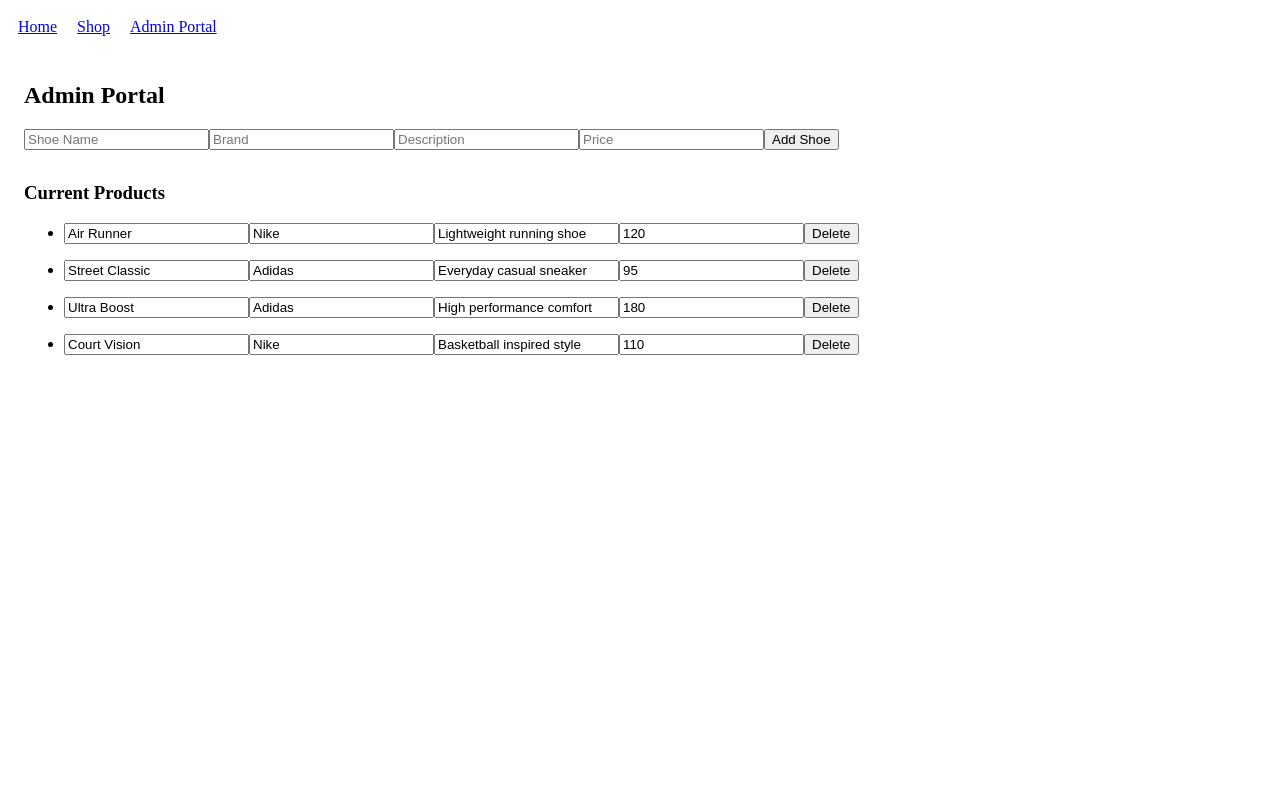
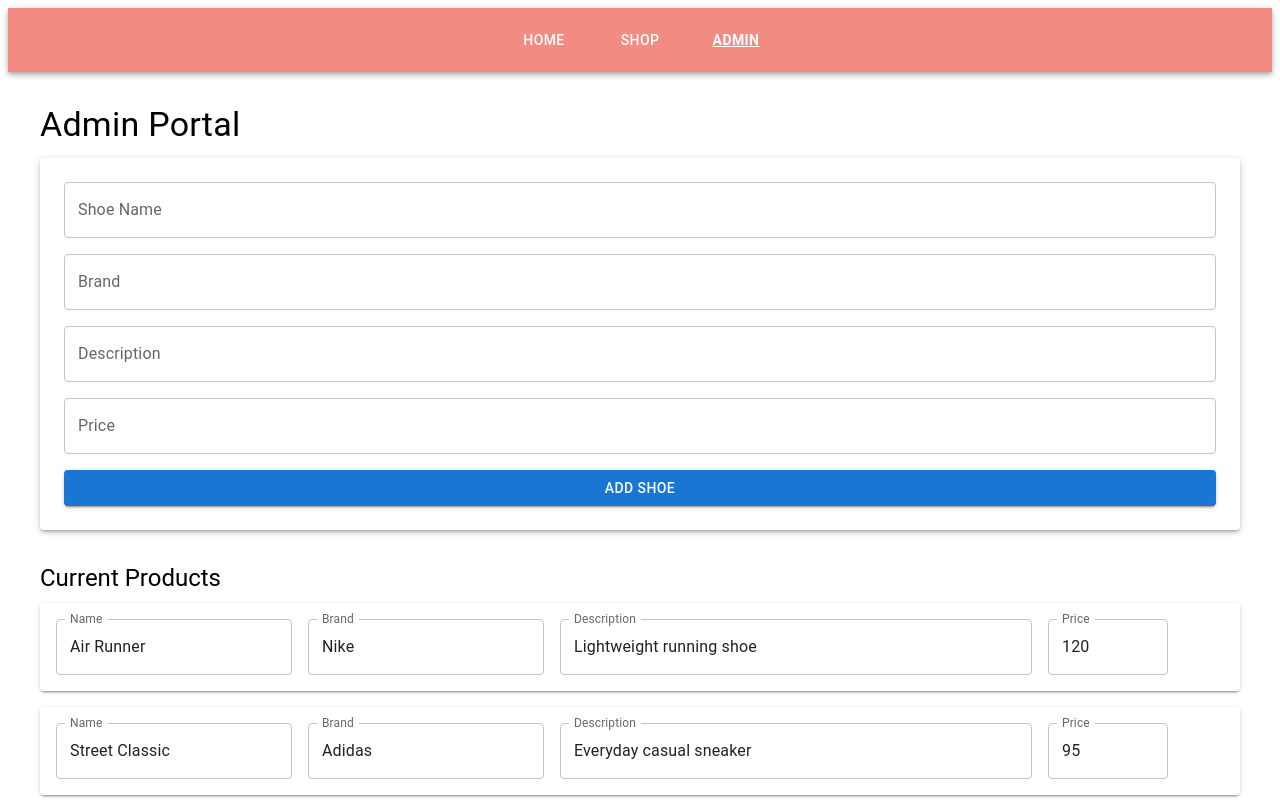
Before and after one commit to trystonproffit-jpg/React-Based-Personal-Project-Showcase-App, a React (Vite) app in the folder shoes-for-yous/: page /admin in a window 1280 px wide. Shown: the top 800 px of the page. Built offline with nearby package versions, Linux system fonts and the light colour scheme; data requests are answered from the project's data file; some icons are missing.

Commit message:
Added Styling, Finished

```diff
--- a/shoes-for-yous/db.json
+++ b/shoes-for-yous/db.json
@@ -27,6 +27,118 @@
       "brand": "Nike",
       "description": "Basketball inspired style",
       "price": 110
+    },
+    {
+      "id": 5,
+      "name": "Gel-Kayano",
+      "brand": "Asics",
+      "description": "Stability running shoe with cushioning",
+      "price": 150
+    },
+    {
+      "id": 6,
+      "name": "Classic Leather",
+      "brand": "Reebok",
+      "description": "Retro casual sneaker",
+      "price": 85
+    },
+    {
+      "id": 7,
+      "name": "Zoom Fly",
+      "brand": "Nike",
+      "description": "Fast and responsive running shoe",
+      "price": 160
+    },
+    {
+      "id": 8,
+      "name": "Superstar",
+      "brand": "Adidas",
+      "description": "Iconic street-style sneaker",
+      "price": 100
+    },
+    {
+      "id": 9,
+      "name": "RS-X",
+      "brand": "Puma",
+      "description": "Bold design with retro vibe",
+      "price": 130
+    },
+    {
+      "id": 10,
+      "name": "Old Skool",
+      "brand": "Vans",
+      "description": "Skateboard classic low-top",
+      "price": 70
+    },
+    {
+      "id": 11,
+      "name": "Chuck Taylor",
+      "brand": "Converse",
+      "description": "Timeless high-top sneaker",
+      "price": 65
+    },
+    {
+      "id": 12,
+      "name": "Air Max 270",
+      "brand": "Nike",
+      "description": "Max cushioning and sleek design",
+      "price": 150
+    },
+    {
+      "id": 13,
+      "name": "RS Dreamer",
+      "brand": "Puma",
+      "description": "Basketball-inspired high performance",
+      "price": 140
+    },
+    {
+      "id": 14,
+      "name": "Nano X",
+      "brand": "Reebok",
+      "description": "Cross-training shoe for versatility",
+      "price": 130
+    },
+    {
+      "id": 15,
+      "name": "Air Force 1",
+      "brand": "Nike",
+      "description": "Iconic everyday sneaker",
+      "price": 120
+    },
+    {
+      "id": 16,
+      "name": "Gazelle",
+      "brand": "Adidas",
+      "description": "Classic low-profile sneaker",
+      "price": 90
+    },
+    {
+      "id": 17,
+      "name": "Pegasus Trail",
+      "brand": "Nike",
+      "description": "Lightweight trail running shoe",
+      "price": 130
+    },
+    {
+      "id": 18,
+      "name": "Court Royale",
+      "brand": "Nike",
+      "description": "Clean retro tennis-inspired sneaker",
+      "price": 85
+    },
+    {
+      "id": 19,
+      "name": "Club C 85",
+      "brand": "Reebok",
+      "description": "Classic tennis silhouette",
+      "price": 80
+    },
+    {
+      "id": 20,
+      "name": "Authentic",
+      "brand": "Vans",
+      "description": "Simple and durable low-top sneaker",
+      "price": 60
     }
   ]
 }
--- a/shoes-for-yous/src/Components/Navbar.jsx
+++ b/shoes-for-yous/src/Components/Navbar.jsx
@@ -1,13 +1,57 @@
-import { Link } from "react-router-dom"
+import { AppBar, Toolbar, Typography, Box, Button } from "@mui/material";
+import { NavLink } from "react-router-dom";
 
 function Navbar() {
-    return (
-        <nav style={{ display: "flex", gap: "20px", padding: "10px" }}>
-            <Link to="/">Home</Link>
-            <Link to="/shop">Shop</Link>
-            <Link to="/admin">Admin Portal</Link>
-        </nav>
-    )
+  const navColor = "#f28b82";
+
+  const activeStyle = {
+    fontWeight: "bold",
+    textDecoration: "underline",
+  };
+
+  return (
+    <AppBar position="static" sx={{ backgroundColor: navColor }}>
+      <Toolbar sx={{ justifyContent: "center" }}>
+        <Box sx={{ display: "flex", gap: 4 }}>
+          <Button
+            component={NavLink}
+            to="/"
+            sx={{
+              color: "white",
+              "&:hover": { color: "#fff9f9" },
+            }}
+            style={({ isActive }) => (isActive ? activeStyle : undefined)}
+          >
+            Home
+          </Button>
+
+          <Button
+            component={NavLink}
+            to="/shop"
+            sx={{
+              color: "white",
+              "&:hover": { color: "#fff9f9" },
+            }}
+            style={({ isActive }) => (isActive ? activeStyle : undefined)}
+          >
+            Shop
+          </Button>
+
+          <Button
+            component={NavLink}
+            to="/admin"
+            sx={{
+              color: "white",
+              "&:hover": { color: "#fff9f9" },
+            }}
+            style={({ isActive }) => (isActive ? activeStyle : undefined)}
+          >
+            Admin
+          </Button>
+        </Box>
+      </Toolbar>
+    </AppBar>
+  );
 }
 
 export default Navbar;
--- a/shoes-for-yous/src/pages/Admin.jsx
+++ b/shoes-for-yous/src/pages/Admin.jsx
@@ -1,4 +1,6 @@
 import { useState } from "react";
+import { TextField, Button, Box, Typography, Paper, IconButton } from "@mui/material";
+import DeleteIcon from "@mui/icons-material/Delete";
 
 function Admin({ products, setProducts }) {
   const [name, setName] = useState("");
@@ -13,13 +15,11 @@ function Admin({ products, setProducts }) {
     if (!name || !brand || !description || !price) return;
 
     const newProduct = { name, brand, description, price: Number(price) };
-
     const res = await fetch(API_URL, {
       method: "POST",
       headers: { "Content-Type": "application/json" },
       body: JSON.stringify(newProduct),
     });
-
     const savedProduct = await res.json();
     setProducts([...products, savedProduct]);
 
@@ -31,13 +31,11 @@ function Admin({ products, setProducts }) {
 
   const handleProductChange = async (id, key, value) => {
     const newValue = key === "price" ? Number(value) : value;
-
     const res = await fetch(`${API_URL}/${id}`, {
       method: "PATCH",
       headers: { "Content-Type": "application/json" },
       body: JSON.stringify({ [key]: newValue }),
     });
-
     const updatedProduct = await res.json();
     setProducts(products.map((p) => (p.id === id ? updatedProduct : p)));
   };
@@ -48,30 +46,76 @@ function Admin({ products, setProducts }) {
   };
 
   return (
-    <div style={{ padding: "1rem" }}>
-      <h2>Admin Portal</h2>
+    <Box sx={{ padding: 4 }}>
+      <Typography variant="h4" gutterBottom>
+        Admin Portal
+      </Typography>
 
-      <form onSubmit={handleSubmit} style={{ marginBottom: "2rem" }}>
-        <input type="text" placeholder="Shoe Name" value={name} onChange={(e) => setName(e.target.value)} />
-        <input type="text" placeholder="Brand" value={brand} onChange={(e) => setBrand(e.target.value)} />
-        <input type="text" placeholder="Description" value={description} onChange={(e) => setDescription(e.target.value)} />
-        <input type="number" placeholder="Price" value={price} onChange={(e) => setPrice(e.target.value)} />
-        <button type="submit">Add Shoe</button>
-      </form>
+      {/* Add Product Form */}
+      <Paper sx={{ padding: 3, marginBottom: 4 }} elevation={3}>
+        <Box
+          component="form"
+          onSubmit={handleSubmit}
+          sx={{ display: "flex", flexDirection: "column", gap: 2 }}
+        >
+          <TextField label="Shoe Name" value={name} onChange={(e) => setName(e.target.value)} />
+          <TextField label="Brand" value={brand} onChange={(e) => setBrand(e.target.value)} />
+          <TextField
+            label="Description"
+            value={description}
+            onChange={(e) => setDescription(e.target.value)}
+          />
+          <TextField
+            label="Price"
+            type="number"
+            value={price}
+            onChange={(e) => setPrice(e.target.value)}
+          />
+          <Button type="submit" variant="contained" color="primary">
+            Add Shoe
+          </Button>
+        </Box>
+      </Paper>
 
-      <h3>Current Products</h3>
-      <ul>
+      {/* Products List */}
+      <Typography variant="h5" gutterBottom>
+        Current Products
+      </Typography>
+      <Box sx={{ display: "flex", flexDirection: "column", gap: 2 }}>
         {products.map((product) => (
-          <li key={product.id} style={{ marginBottom: "1rem" }}>
-            <input type="text" value={product.name} onChange={(e) => handleProductChange(product.id, "name", e.target.value)} />
-            <input type="text" value={product.brand} onChange={(e) => handleProductChange(product.id, "brand", e.target.value)} />
-            <input type="text" value={product.description} onChange={(e) => handleProductChange(product.id, "description", e.target.value)} />
-            <input type="number" value={product.price} onChange={(e) => handleProductChange(product.id, "price", e.target.value)} />
-            <button onClick={() => handleDelete(product.id)}>Delete</button>
-          </li>
+          <Paper key={product.id} sx={{ padding: 2, display: "flex", alignItems: "center", gap: 2 }} elevation={2}>
+            <TextField
+              label="Name"
+              value={product.name}
+              onChange={(e) => handleProductChange(product.id, "name", e.target.value)}
+              sx={{ flex: 1 }}
+            />
+            <TextField
+              label="Brand"
+              value={product.brand}
+              onChange={(e) => handleProductChange(product.id, "brand", e.target.value)}
+              sx={{ flex: 1 }}
+            />
+            <TextField
+              label="Description"
+              value={product.description}
+              onChange={(e) => handleProductChange(product.id, "description", e.target.value)}
+              sx={{ flex: 2 }}
+            />
+            <TextField
+              label="Price"
+              type="number"
+              value={product.price}
+              onChange={(e) => handleProductChange(product.id, "price", e.target.value)}
+              sx={{ width: 120 }}
+            />
+            <IconButton color="error" onClick={() => handleDelete(product.id)}>
+              <DeleteIcon />
+            </IconButton>
+          </Paper>
         ))}
-      </ul>
-    </div>
+      </Box>
+    </Box>
   );
 }
 
--- a/shoes-for-yous/src/pages/Shop.jsx
+++ b/shoes-for-yous/src/pages/Shop.jsx
@@ -1,15 +1,56 @@
+import { Box, Typography, Paper } from "@mui/material";
+
 function Shop({ products }) {
   return (
-    <div>
-      <h2>Shop</h2>
-      <ul>
+    <Box
+      sx={{
+        minHeight: "100vh",
+        padding: 4,
+        display: "flex",
+        flexDirection: "column",
+        alignItems: "center", // centers content horizontally
+        gap: 3,
+        backgroundColor: "#fff5f5", // soft background to match the theme
+      }}
+    >
+      <Typography variant="h4" gutterBottom sx={{ color: "#b71c1c", fontWeight: "bold" }}>
+        Shop
+      </Typography>
+
+      <Box
+        sx={{
+          display: "flex",
+          flexDirection: "column",
+          gap: 2,
+          width: "100%",
+          maxWidth: 600, // limits width for better readability
+        }}
+      >
         {products.map((p) => (
-          <li key={p.id}>
-            {p.name} - {p.brand} - ${p.price}
-          </li>
+          <Paper
+            key={p.id}
+            sx={{
+              padding: 2,
+              textAlign: "center", // center all text inside the paper
+              backgroundColor: "rgba(255, 255, 255, 0.9)",
+              color: "#0a090a", // contrasting dark text
+            }}
+            elevation={3}
+          >
+            <Typography variant="h6" sx={{ fontWeight: "bold", marginBottom: 1 }}>
+              {p.name}
+            </Typography>
+            <Typography variant="body2" sx={{ marginBottom: 0.5 }}>
+              Brand: {p.brand}
+            </Typography>
+            <Typography variant="body1" sx={{ marginBottom: 0.5 }}>
+              ${p.price}
+            </Typography>
+            <Typography variant="body2">{p.description}</Typography>
+          </Paper>
         ))}
-      </ul>
-    </div>
+      </Box>
+    </Box>
   );
 }
 
```
Also changed, not shown: shoes-for-yous/src/pages/Home.jsx (+60 -6 lines).
